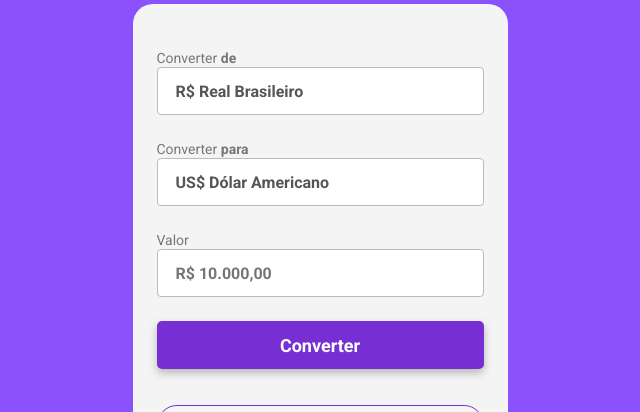
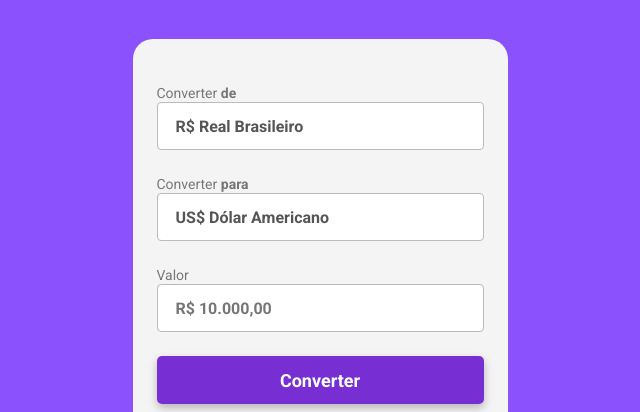
Before and after one commit to Nastsukii/Converter-moedas, a plain HTML site: page index.html in a window 1280 px wide. Shown: the part 336-748 px from the top of the page, without its empty margins (320-960 px from the left). Drawn offline with Linux system fonts and the light colour scheme.

Commit message:
colocando flex

```diff
--- a/index.html
+++ b/index.html
@@ -14,7 +14,7 @@
 </head>
 <body>
     <img class="gif" src="./assets/logo.gif" alt="logo-devclub-converter-money">
-
+   <div class="box">
     <main>
        <label>
             Converter <b>de</b>
@@ -58,6 +58,7 @@
 
     </section>
     </main>
+    </div>
 </body>
 <script src="./script.js"></script>
 
--- a/style.css
+++ b/style.css
@@ -6,11 +6,15 @@
     font-family: 'Roboto', sans-serif;
     outline: none;
 }
+.box{
+    display: flex;
+    justify-content: center;
+    align-items: center;
+    height: 100vh;
+}
 
 body{
     background-color: #8A51FC;;
-
-
 }
 .gif{
     margin: 20px auto;
@@ -22,7 +26,6 @@ main{
     border-radius: 20px;
     background: #F4F4F4;
     width: 375px;
-    margin: 0 auto;
     padding: 44px 24px 23px;
 }
 
@@ -34,7 +37,6 @@ label{
 
 select, input{
     cursor: pointer;
-
     border-radius: 4px;
     background: #FFF;
     border: 1px solid #BBB;
```
